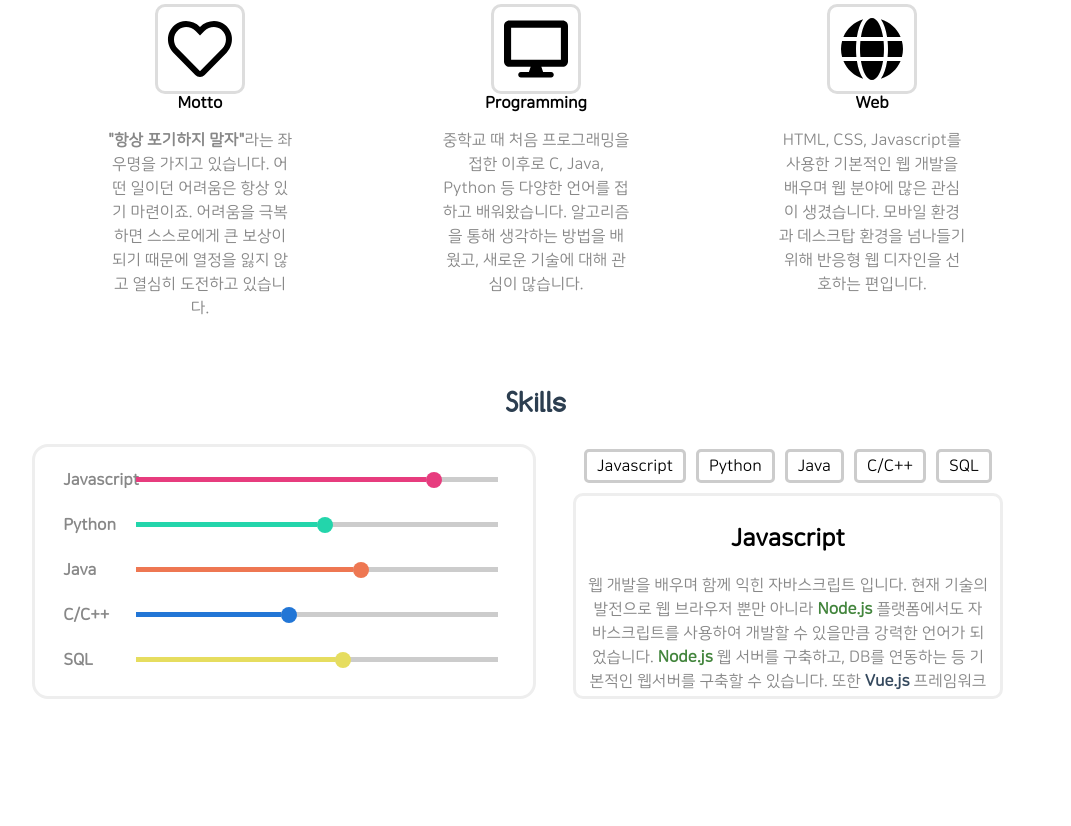
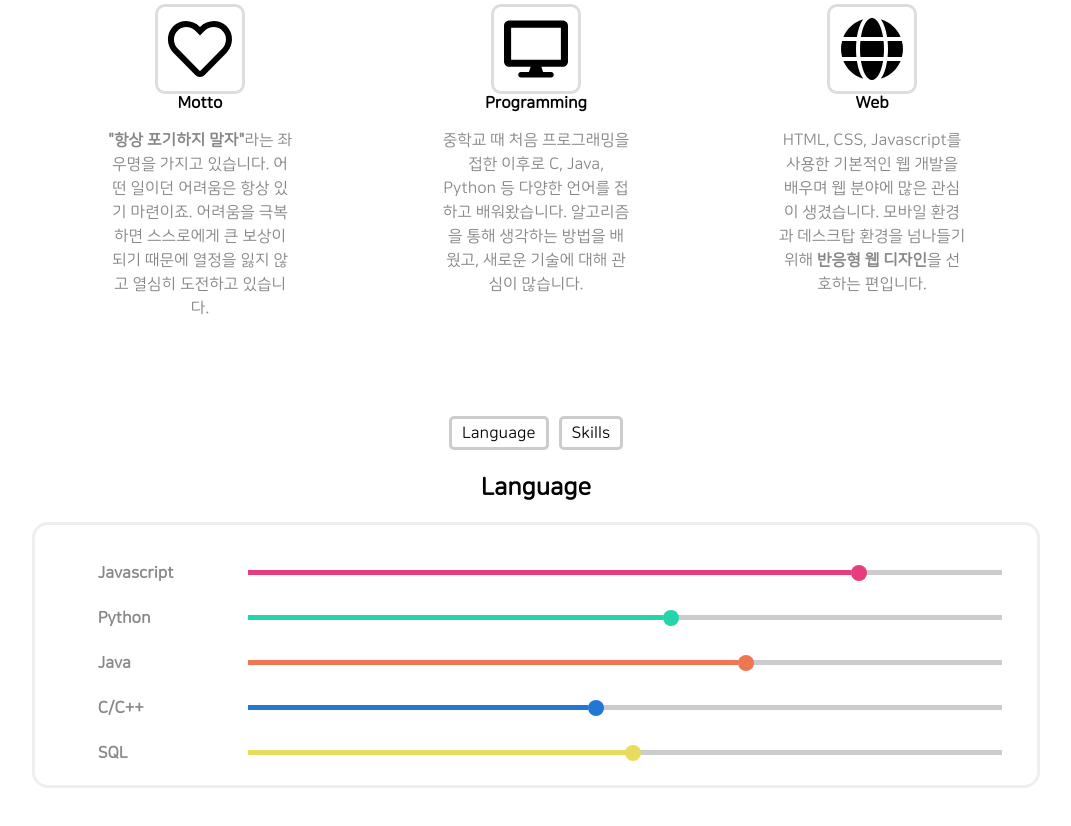
Before and after one commit to leegeunhyeok/geundung.me, a Vue app: page / in a window 1280 px wide. Shown: the part 860-1686 px from the top of the page, without its empty margins (104-1175 px from the left). Built offline with nearby package versions, Linux system fonts and the light colour scheme.

Commit message:
Fix layout

```diff
--- a/src/App.vue
+++ b/src/App.vue
@@ -56,10 +56,12 @@ html, body, #app {
 
 // fade 트랜지션
 .fade-enter-active, .fade-leave-active {
-  transition: opacity .5s;
+  max-height: 500px;
+  transition: .8s;
 }
 
 .fade-enter, .fade-leave-to {
+  max-height: 0;
   opacity: 0;
 }
 
--- a/src/views/Home.vue
+++ b/src/views/Home.vue
@@ -1,7 +1,10 @@
 <template>
   <div class="home view">
     <div class="gradient-area">
-      <div class="main-title-area">Hello, world!</div>
+      <div class="main-title-area">
+        {{ HelloWorld }}
+        <div class="cursor"></div>
+      </div>
       <gradient/>
     </div>
     <div class="content-wrap">
@@ -48,123 +51,38 @@
               <b>Web</b>
               <p>
                 HTML, CSS, Javascript를 사용한 기본적인 웹 개발을 배우며 웹 분야에 많은 관심이 생겼습니다.
-                모바일 환경과 데스크탑 환경을 넘나들기 위해 반응형 웹 디자인을 선호하는 편입니다.
+                모바일 환경과 데스크탑 환경을 넘나들기 위해 <b>반응형 웹 디자인</b>을 선호하는 편입니다.
               </p>
             </div>
           </div>
         </div>
       </div>
       <div class="content">
-        <div class="skills">
-          <h1 class="content-title">Skills</h1>
-          <div class="skill-content">
-            <div class="skill-chart">
-              <div class="chart-line" v-for="(skill, i) of skills" :key="i">
-                <div class="chart-name">{{ skill.name }}</div>
-                <div class="chart-line-color" :class="skill.color" :style="'width:' + skill.value + '%'"></div>
-                <div class="chart-point" :class="skill.color" :style="'top: -5px; left:' + skill.value + '%'"></div>
+        <div class="ability">
+          <div class="ability-content">
+            <Tab :tabs="tabs" @tabChange="tabChange"/>
+            <transition name="fade" mode="out-in">
+              <div class="tab-item" :key="0" v-if="activeTab === 0">
+                <h2>Language</h2>
+                <div class="ability-chart">
+                  <div class="chart-line" v-for="(language, i) of language" :key="i">
+                    <div class="chart-name">{{ language.name }}</div>
+                    <div class="chart-line-color" :class="language.color" :style="'width:' + language.value + '%'"></div>
+                    <div class="chart-point" :class="language.color" :style="'top: -5px; left:' + language.value + '%'"></div>
+                  </div>
+                </div>
               </div>
-            </div>
-            <div class="skill-detail">
-              <Tab :tabs="tabs" @tabChange="tabChange"/>
-              <transition name="fade" mode="out-in">
-                <div class="tab-item" :key="0" v-if="activeTab === 0">
-                  <h2>Javascript</h2>
-                  <p style="line-height: 150%">
-                    웹 개발을 배우며 함께 익힌 자바스크립트 입니다.
-                    현재 기술의 발전으로 웹 브라우저 뿐만 아니라 <b class="node-js">Node.js</b> 플랫폼에서도
-                    자바스크립트를 사용하여 개발할 수 있을만큼 강력한 언어가 되었습니다.
-                    <b class="node-js">Node.js</b> 웹 서버를 구축하고, DB를 연동하는 등 기본적인 웹서버를 구축할 수 있습니다.
-                    또한 <b class="vue-js">Vue.js</b> 프레임워크를 사용하여 SPA 웹 페이지를 개발할 수 있습니다.
-                  </p>
-                  <h3>개발 능력</h3>
-                  <p>
-                    <ul class="list">
-                      <li>
-                        <font-awesome-icon :icon="['fab', 'js']" class="javascript"/>
-                        기본 개념 (호이스팅, 클로저 등), ES6 문법
-                      </li>
-                      <li>
-                        <font-awesome-icon :icon="['fab', 'node-js']" class="node-js"/>
-                        Express 웹 서버, Rest API 서버, 웹 크롤러
-                      </li>
-                      <li>
-                        <font-awesome-icon :icon="['fab', 'vuejs']" class="vue-js"/>
-                        Vue.js 반응형 SPA (Single Page Application)
-                      </li>
-                    </ul>
-                  </p>
+              <div class="tab-item" :key="1" v-if="activeTab === 1">
+                <h2>Skills</h2>
+                <div class="ability-chart">
+                  <div class="chart-line" v-for="(skill, i) of skills" :key="i">
+                    <div class="chart-name">{{ skill.name }}</div>
+                    <div class="chart-line-color" :class="skill.color" :style="'width:' + skill.value + '%'"></div>
+                    <div class="chart-point" :class="skill.color" :style="'top: -5px; left:' + skill.value + '%'"></div>
+                  </div>
                 </div>
-                <div class="tab-item" :key="1" v-if="activeTab === 1">
-                  <h2>Python</h2>
-                  <p>
-                    파이썬의 심플함을 보고 접하게 된 언어입니다.
-                    많은 경험이 있는 언어는 아니지만, 기본적인 프로그램 정도는 작성할 수 있는 수준입니다.
-                    인공지능 분야가 궁금해서 Numpy, Tensorflow를 사용하여 간단한 손글씨 인식 프로그램도 작성 해 보았습니다.
-                    주로 간단한 업무 자동화나 웹 크롤링 개발에 사용하고 있습니다.
-                  </p>
-                  <h3>개발 능력</h3>
-                  <p>
-                    <ul class="list">
-                      <li>
-                        <font-awesome-icon :icon="['fab', 'python']" class="python"/>
-                        간단한 자동화 프로그램, 웹 크롤러
-                      </li>
-                    </ul>
-                  </p>
-                </div>
-                <div class="tab-item" :key="2" v-if="activeTab === 2">
-                  <h2>Java</h2>
-                  <p>
-                    C언어 독학 후 배운 첫 객체지향 언어입니다.
-                    객체지향에 대한 개념을 익히는 계기가 되었고, 다양한 개인 프로젝트도 진행했습니다.
-                    되돌아보면 별 것 아니지만 지금까지 성장하게 된 중요한 발판이었던 것 같습니다.
-                  </p>
-                  <h3>개발 능력</h3>
-                  <p>
-                    <ul class="list">
-                      <li>
-                        <font-awesome-icon :icon="['fab', 'java']" class="java"/>
-                        Swing 또는 JavaFX를 이용한 GUI 프로그램, 멀티 쓰레드 제어
-                      </li>
-                    </ul>
-                  </p>
-                </div>
-                <div class="tab-item" :key="3" v-if="activeTab === 3">
-                  <h2>C/C++</h2>
-                  <p>
-                    처음 프로그래밍을 접할 때 배운 언어입니다.
-                    변수, 반복문, 포인터 등 중요한 개념을 탄탄히 익혔습니다. 이를 계기로 이후에 프로그래밍 언어를 배울 때
-                    빠르게 습득할 수 있었으며 컴퓨터에 대한 이해를 더 쉽게 할 수 있게 되었습니다.
-                    또한 알고리즘 문제 풀이는 주로 C언어를 사용하며 종종 사용하고 있습니다.
-                  </p>
-                  <h3>개발 능력</h3>
-                  <p>
-                    <ul class="list">
-                      <li>알고리즘 문제 풀이</li>
-                      <li>CUI 콘솔 게임 개발</li>
-                    </ul>
-                  </p>
-                </div>
-                <div class="tab-item" :key="4" v-if="activeTab === 4">
-                  <h2>SQL</h2>
-                  <p>
-                    MySQL (MariaDB), Oracle 등 RDBMS를 접하며 익혀왔습니다.
-                    실제 개발 환경에선 데이터베이스가 없으면 안 될 만큼 중요한 핵심 요소 중 하나라는 것을 느껴,
-                    다양한 개인 프로젝트를 진행하며 Join, SubQuery 등 기본 문법을 확실하게 다졌습니다.
-                  </p>
-                  <h3>사용 경험</h3>
-                  <p>
-                    <ul class="list">
-                      <li>MySQL</li>
-                      <li>MariaDB</li>
-                      <li>Oracle</li>
-                      <li>MongoDB (NoSQL)</li>
-                    </ul>
-                  </p>
-                </div>
-              </transition>
-            </div>
+              </div>
+            </transition>
           </div>
         </div>
       </div>
@@ -190,32 +108,73 @@ export default {
   },
   data () {
     return {
+      write: false,
+      HelloWorld: '',
+      HelloWorldList: [
+        'Hello, World!',
+        'AA!',
+        'BB!',
+        'CC!'
+      ],
+      HelloWorldIndex: 0,
+      language: [
+        { name: 'Javascript', value: 80, color: 'red' },
+        { name: 'Python', value: 55, color: 'green' },
+        { name: 'Java', value: 65, color: 'orange' },
+        { name: 'C/C++', value: 45, color: 'blue' },
+        { name: 'SQL', value: 50, color: 'yellow' }
+      ],
       skills: [
-        { name: 'Javascript', value: 80, color: 'red' },
-        { name: 'Python', value: 50, color: 'green' },
-        { name: 'Java', value: 60, color: 'orange' },
-        { name: 'C/C++', value: 40, color: 'blue' },
-        { name: 'SQL', value: 55, color: 'yellow' }
+        { name: 'Git', value: 80, color: 'black' },
+        { name: 'Docker', value: 50, color: 'blue' },
+        { name: 'Docs', value: 60, color: 'purple' }
       ],
       tabs: [
-        { name: 'Javascript', target: 0 },
-        { name: 'Python', target: 1 },
-        { name: 'Java', target: 2 },
-        { name: 'C/C++', target: 3 },
-        { name: 'SQL', target: 4 }
+        { name: 'Language', target: 0 },
+        { name: 'Skills', target: 1 }
       ],
-      activeTab: 0
+      activeTab: 0,
+      abilityTitle: 'Skills'
     }
+  },
+  created () {
+    this.HelloWorld = this.HelloWorldList[this.HelloWorldIndex++]
   },
   mounted () {
     // 마운트 이후 스크롤 리스너 등록
     document.addEventListener('scroll', this.scrollHandler)
+
+    // 타이틀 글자 타이핑
+    setTimeout(this.titleType, 2000)
   },
   beforeDestroy () {
     // 컴포넌트 파괴 전 등록했던 리스너 제거
     document.removeEventListener('scroll', this.scrollHandler)
   },
   methods: {
+    titleType () {
+      let str = this.HelloWorld
+      if (this.write) {
+        if (str.length !== this.HelloWorldList[this.HelloWorldIndex].length) {
+          this.HelloWorld = this.HelloWorldList[this.HelloWorldIndex].substring(0, str.length + 1)
+          setTimeout(this.titleType, 150)
+        } else {
+          this.HelloWorldIndex++
+          this.write = false
+          setTimeout(this.titleType, 750)
+        }
+      } else {
+        if (str.length === 0) {
+          if (this.HelloWorldList.length === this.HelloWorldIndex) {
+            this.HelloWorldIndex = 0
+          }
+          this.write = true
+        } else {
+          this.HelloWorld = str.substring(0, str.length - 1)
+        }
+        setTimeout(this.titleType, 150)
+      }
+    },
     scrollHandler () {
       // 모든 .content 엘리먼트
       const els = document.getElementsByClassName('content')
@@ -279,6 +238,16 @@ export default {
     top: 14.6875rem;
   }
 
+  .cursor {
+    display: inline-block;
+    position: absolute;
+    top: .2rem;
+    width: 3px;
+    height: 1.6rem;
+    margin-left: 4px;
+    background-color: #fff;
+  }
+
   animation: slide-up 1s ease forwards;
   -webkit-animation: slide-up 1s ease forwards;
   -moz-animation: slide-up 1s ease forwards;
@@ -326,7 +295,7 @@ export default {
     font-family: 'NanumSquareRound', 고딕;
     padding: 25px 10px;
     background-color: #fff;
-    overflow-x: hidden;
+    overflow: hidden;
 
     .content-title {
 
@@ -462,53 +431,68 @@ export default {
       animation: slide-right-left 1s 1.25s ease forwards;
     }
 
-    .skills {
+    .ability {
       height: auto;
       opacity: 0;
 
-      .skill-content {
-        display: flex;
-        justify-content: space-around;
+      .ability-content {
         margin: 25px 0;
 
         @media only screen and (min-width: 320px) {
-          flex-direction: column;
+          padding: 0;
         }
 
         @media only screen and (min-width: 768px) {
-          flex-direction: row;
           padding: 0 10%;
         }
 
-        .skill-chart {
+        .ability-chart {
+          display: inline-block;
           box-sizing: border-box;
           padding: 10px;
-          padding-right: 35px;
-          border: 3px solid #eee;
-          border-radius: 16px;
 
           @media only screen and (min-width: 320px) {
-            width: 100%;
+            padding: 10px 25px;
+            padding-top: 25px;
           }
 
           @media only screen and (min-width: 768px) {
-            width: 50%;
+            padding-right: 35px;
           }
+
+          border: 3px solid #eee;
+          border-radius: 16px;
+          width: 100%;
 
           .chart-line {
             float: right;
             position: relative;
-            width: 80%;
             height: 5px;
             background-color: #ccc;
             margin: 20px 0;
 
+            @media only screen and (min-width: 320px) {
+              width: 100%;
+            }
+
+            @media only screen and (min-width: 768px) {
+              width: 80%;
+            }
+
             .chart-name {
               position: absolute;
-              left: -20%;
-              top: -6px;
               color: #888;
               font-weight: bold;
+
+              @media only screen and (min-width: 320px) {
+                left: 0;
+                top: -20px;
+              }
+
+              @media only screen and (min-width: 768px) {
+                left: -20%;
+                top: -6px;
+              }
             }
 
             .chart-line-color {
@@ -539,6 +523,10 @@ export default {
 
               &.purple {
                 background-color: #6b4dac;
+              }
+
+              &.black {
+                background-color: $matte-black;
               }
             }
 
@@ -571,18 +559,24 @@ export default {
               &.purple {
                 background-color: #6b4dac;
               }
+
+              &.black {
+                background-color: $matte-black;
+              }
             }
           }
         }
 
-        .skill-detail {
+        .ability-detail {
+          margin: auto;
+
           @media only screen and (min-width: 320px) {
             width: 100%;
             margin-top: 25px;
           }
 
           @media only screen and (min-width: 768px) {
-            width: 50%;
+            width: 70%;
             margin-top: 0px;
           }
 
```
